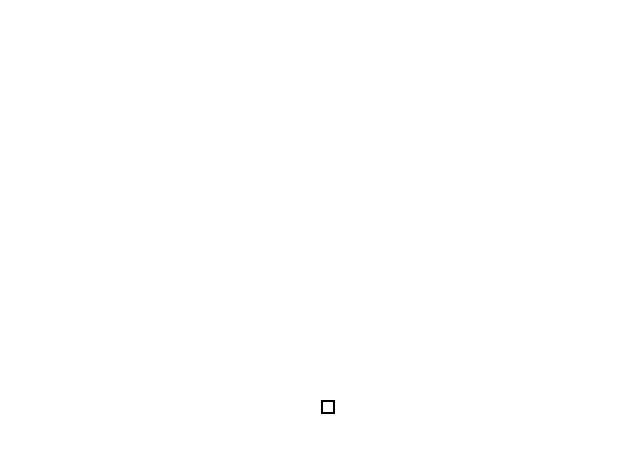
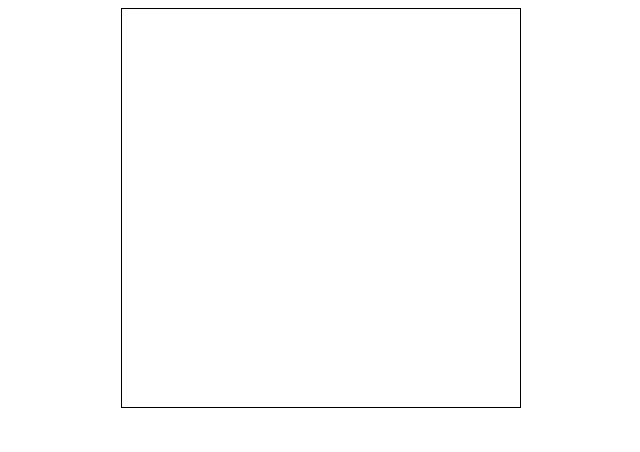
Before and after one commit to JasonSE89/jscriptSketch, a plain HTML site: page index.html in a window 1280 px wide. Shown: the whole page, without its empty margins (319-959 px from the left). Drawn offline with nearby package versions, Linux system fonts and the light colour scheme.

Commit message:
html file wad updated to use a table. The CSS file was updated to reflect changes. Same with the Jscript file.

```diff
--- a/index.html
+++ b/index.html
@@ -4,10 +4,300 @@
 			Sketch-Pad
 		</title>
 		<meta charset="utf-8">
+		<script src="https://ajax.googleapis.com/ajax/libs/jquery/1.11.0/jquery.min.js"></script>
+		<script src="myscript.js"></script>
 		<link rel="stylesheet" type="text/css" href="stylesheet.css">
 	</head>
 	<body>
-		<div class = "grid">
-		</div>
+		<table>
+			<tr>
+				<td></td>
+				<td></td>
+				<td></td>
+				<td></td>
+				<td></td>
+				<td></td>
+				<td></td>
+				<td></td>
+				<td></td>
+				<td></td>
+				<td></td>
+				<td></td>
+				<td></td>
+				<td></td>
+				<td></td>
+				<td></td>
+			</tr>
+			<tr>
+				<td></td>
+				<td></td>
+				<td></td>
+				<td></td>
+				<td></td>
+				<td></td>
+				<td></td>
+				<td></td>
+				<td></td>
+				<td></td>
+				<td></td>
+				<td></td>
+				<td></td>
+				<td></td>
+				<td></td>
+				<td></td>
+			</tr>
+			<tr>
+				<td></td>
+				<td></td>
+				<td></td>
+				<td></td>
+				<td></td>
+				<td></td>
+				<td></td>
+				<td></td>
+				<td></td>
+				<td></td>
+				<td></td>
+				<td></td>
+				<td></td>
+				<td></td>
+				<td></td>
+				<td></td>
+			</tr>
+			<tr>
+				<td></td>
+				<td></td>
+				<td></td>
+				<td></td>
+				<td></td>
+				<td></td>
+				<td></td>
+				<td></td>
+				<td></td>
+				<td></td>
+				<td></td>
+				<td></td>
+				<td></td>
+				<td></td>
+				<td></td>
+				<td></td>
+			</tr>
+			<tr>
+				<td></td>
+				<td></td>
+				<td></td>
+				<td></td>
+				<td></td>
+				<td></td>
+				<td></td>
+				<td></td>
+				<td></td>
+				<td></td>
+				<td></td>
+				<td></td>
+				<td></td>
+				<td></td>
+				<td></td>
+				<td></td>
+			</tr>
+			<tr>
+				<td></td>
+				<td></td>
+				<td></td>
+				<td></td>
+				<td></td>
+				<td></td>
+				<td></td>
+				<td></td>
+				<td></td>
+				<td></td>
+				<td></td>
+				<td></td>
+				<td></td>
+				<td></td>
+				<td></td>
+				<td></td>
+			</tr>
+			<tr>
+				<td></td>
+				<td></td>
+				<td></td>
+				<td></td>
+				<td></td>
+				<td></td>
+				<td></td>
+				<td></td>
+				<td></td>
+				<td></td>
+				<td></td>
+				<td></td>
+				<td></td>
+				<td></td>
+				<td></td>
+				<td></td>
+			</tr>
+			<tr>
+				<td></td>
+				<td></td>
+				<td></td>
+				<td></td>
+				<td></td>
+				<td></td>
+				<td></td>
+				<td></td>
+				<td></td>
+				<td></td>
+				<td></td>
+				<td></td>
+				<td></td>
+				<td></td>
+				<td></td>
+				<td></td>
+			</tr>
+			<tr>
+				<td></td>
+				<td></td>
+				<td></td>
+				<td></td>
+				<td></td>
+				<td></td>
+				<td></td>
+				<td></td>
+				<td></td>
+				<td></td>
+				<td></td>
+				<td></td>
+				<td></td>
+				<td></td>
+				<td></td>
+				<td></td>
+			</tr>
+			<tr>
+				<td></td>
+				<td></td>
+				<td></td>
+				<td></td>
+				<td></td>
+				<td></td>
+				<td></td>
+				<td></td>
+				<td></td>
+				<td></td>
+				<td></td>
+				<td></td>
+				<td></td>
+				<td></td>
+				<td></td>
+				<td></td>
+			</tr>
+			<tr>
+				<td></td>
+				<td></td>
+				<td></td>
+				<td></td>
+				<td></td>
+				<td></td>
+				<td></td>
+				<td></td>
+				<td></td>
+				<td></td>
+				<td></td>
+				<td></td>
+				<td></td>
+				<td></td>
+				<td></td>
+				<td></td>
+			</tr>
+			<tr>
+				<td></td>
+				<td></td>
+				<td></td>
+				<td></td>
+				<td></td>
+				<td></td>
+				<td></td>
+				<td></td>
+				<td></td>
+				<td></td>
+				<td></td>
+				<td></td>
+				<td></td>
+				<td></td>
+				<td></td>
+				<td></td>
+			</tr>
+			<tr>
+				<td></td>
+				<td></td>
+				<td></td>
+				<td></td>
+				<td></td>
+				<td></td>
+				<td></td>
+				<td></td>
+				<td></td>
+				<td></td>
+				<td></td>
+				<td></td>
+				<td></td>
+				<td></td>
+				<td></td>
+				<td></td>
+			</tr>
+			<tr>
+				<td></td>
+				<td></td>
+				<td></td>
+				<td></td>
+				<td></td>
+				<td></td>
+				<td></td>
+				<td></td>
+				<td></td>
+				<td></td>
+				<td></td>
+				<td></td>
+				<td></td>
+				<td></td>
+				<td></td>
+				<td></td>
+			</tr>
+			<tr>
+				<td></td>
+				<td></td>
+				<td></td>
+				<td></td>
+				<td></td>
+				<td></td>
+				<td></td>
+				<td></td>
+				<td></td>
+				<td></td>
+				<td></td>
+				<td></td>
+				<td></td>
+				<td></td>
+				<td></td>
+				<td></td>
+			</tr>
+			<tr>
+				<td></td>
+				<td></td>
+				<td></td>
+				<td></td>
+				<td></td>
+				<td></td>
+				<td></td>
+				<td></td>
+				<td></td>
+				<td></td>
+				<td></td>
+				<td></td>
+				<td></td>
+				<td></td>
+				<td></td>
+				<td></td>
+			</tr>
+		</table>
 	</body>
 </html>
--- a/myscript.js
+++ b/myscript.js
@@ -1,5 +1,5 @@
 $(document).ready(function(){
-	$("div").mouseenter(function(){
+	$("td").mouseenter(function(){
 			$(this).css("background-color", "black");
 			}
 
--- a/stylesheet.css
+++ b/stylesheet.css
@@ -1,12 +1,7 @@
-.grid{
-	position: absolute;
-	height: 10px;
-	width: 10px;
-	border: 2px solid #000000;
-	top: 50%;
-	left: 50%;
+table{
+	margin: 0 auto;
+	border: 1px solid #000000;
+	width: 400px;
+	height: 400px;
+	border-collapse: collapse;
 }
-
-div:hover{
-	background-color: #000000;
-}
```
